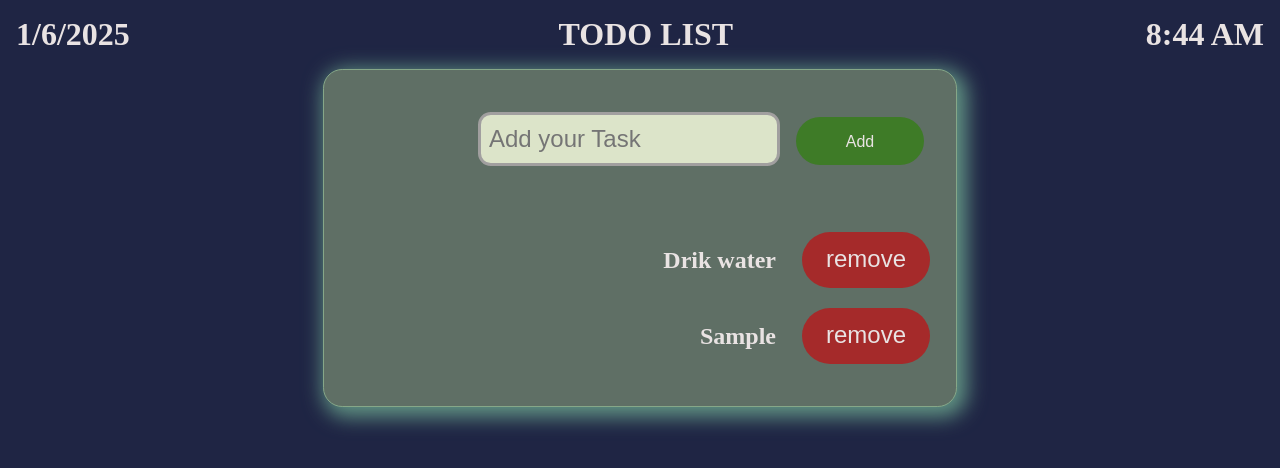
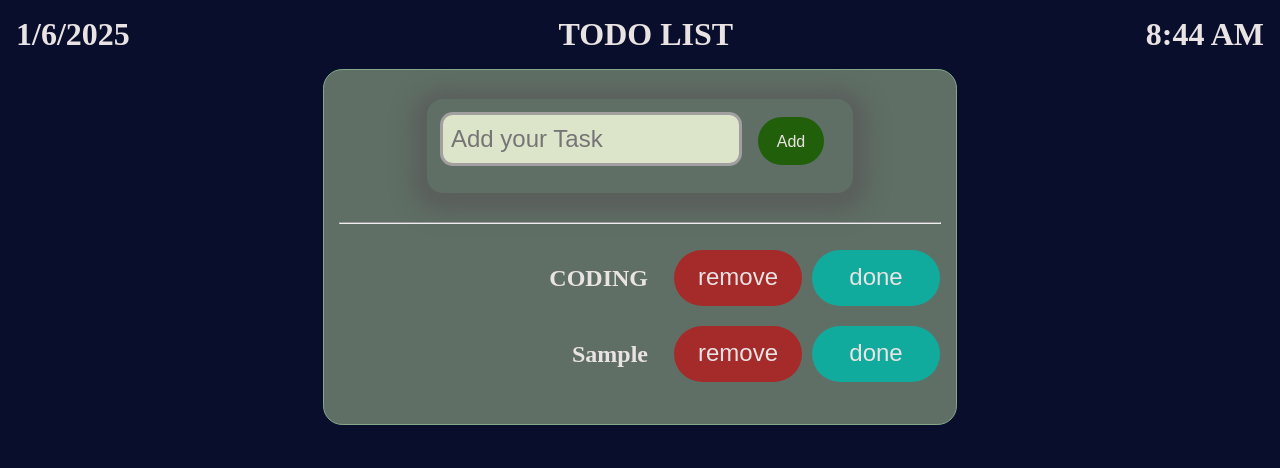
Before and after one commit to MohmmadMazid/Brainwave_Matrix_Intern_Task1, a plain HTML site: page index.html in a window 1280 px wide. Both pictures are taken after typing "Sample" into the empty fields and a click on the button "Add". Drawn offline with Linux system fonts and the light colour scheme.

Commit message:
added done button

```diff
--- a/index.html
+++ b/index.html
@@ -19,8 +19,9 @@
                 <input type="text" class="entertask" placeholder="Add your Task" >
                 <button class="add">Add</button>
             </div>
+            <hr class="hrline">
             <div class="tasks">
-                <div class="task"><h3 class="todoItem">Drik water</h3><button class="deletetodo">remove</button></div>
+                <div class="task"><h3 class="todoItem">CODING</h3><button class="deletetodo">remove</button><button class="donetodo">done</button></div>
 
             </div>
         </div>
--- a/script.js
+++ b/script.js
@@ -14,11 +14,15 @@ addbutton.addEventListener("click", (event) => {
   console.log(+input.value);
   if (input.value) {
     h3.innerHTML = input.value;
-    let button = document.createElement("button");
-    button.classList.add("deletetodo");
-    button.innerHTML = "remove";
+    let deletebutton = document.createElement("button");
+    let donebutton = document.createElement("button");
+    deletebutton.classList.add("deletetodo");
+    donebutton.classList.add("donetodo");
+    deletebutton.innerHTML = "remove";
+    donebutton.innerHTML = "done";
     div.appendChild(h3);
-    div.appendChild(button);
+    div.appendChild(deletebutton);
+    div.appendChild(donebutton);
     todoDiv.appendChild(div);
     input.value = "";
   }
@@ -38,3 +42,12 @@ let newtime = new Date();
 let val = newtime.toLocaleTimeString().split(":");
 date.innerHTML = newtime.toLocaleDateString();
 time.innerHTML = val[0] + ":" + val[1] + val[2].slice(2);
+
+//adding done property
+todoDiv.addEventListener("click", (e) => {
+  if (e.target && e.target.classList.contains("donetodo")) {
+    let task = e.target.parentElement.querySelector(".todoItem");
+    console.log(task);
+    task.innerHTML = "✅ " + task.innerHTML; // Prepend the done symbol to the task description
+  }
+});
--- a/style.css
+++ b/style.css
@@ -2,7 +2,8 @@
 *{
     padding: 0;
     margin: 0;
-    background-color: #1F2544;
+    /* background-color: #1F2544; */
+    background-color: #080e2c;
     color: rgb(233, 227, 227);
 
 }
@@ -29,7 +30,7 @@
     border-radius: 1.2rem;
     /* background-color: #474F7A; */
     background-color: #5F6F65;
-    box-shadow: 5px 5px 20px 5px #629584;
+    /* box-shadow: 5px 5px 20px 5px #629584; */
 }
 .main .input .entertask, .add{
     /* background-color: #474F7A; */
@@ -40,13 +41,15 @@
         background-color: #5F6F65;
 }
 .input{
-    width: 100%;
+    width: 400PX;
     margin: 0.8rem;
     padding: 0.8rem;
     /* background-color: #474F7A; */
         background-color: #5F6F65;
     display: flex;
     justify-content: flex-end;
+    border-radius: 1rem;
+        box-shadow: 0px 5px 20px 15px #585858ae;
 }
 
 input{
@@ -68,7 +71,7 @@ input{
     height: 3rem;
     border-radius: 2rem;
     border: green;
-    background-color: #3E7B27;
+    background-color: #215f0b;
     font-size: medium;
     margin-top: 5px;
     outline:none;
@@ -95,11 +98,19 @@ input{
     font-size: x-large;
 }
 
-.task button{
+.task .deletetodo{
     background-color: brown;
     border-radius: 2rem;
     border: #1F2544;
     margin: 10px;
+    width: 8rem;
+    height: 3.5rem;
+    padding-top: 0.8rem;
+}
+.task .donetodo{
+    background-color: rgb(17, 171, 158);
+    border-radius: 2rem;
+    border: #1F2544;
     width: 8rem;
     height: 3.5rem;
     padding-top: 0.8rem;
@@ -116,3 +127,8 @@ input{
 .date_time .date{
     margin-left: 1rem;
 }
+
+.hrline{
+    width: 100%;
+    margin-top: 1rem;
+}
```
